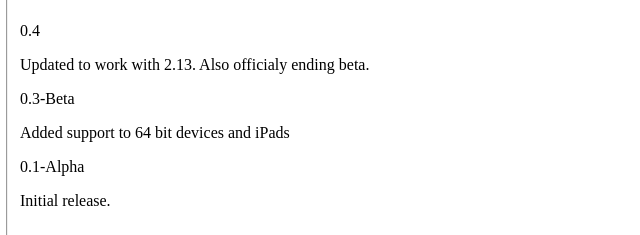
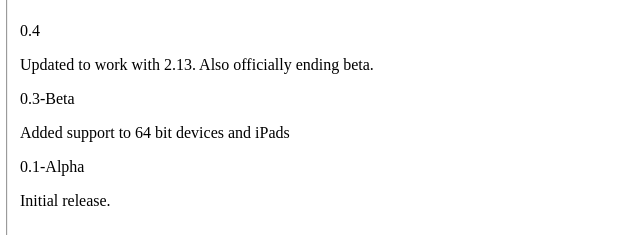
Before and after one commit to CydiaRepoArchiver/old-website, a plain HTML site: page depic/musicfix/index.html in a window 1280 px wide. Shown: the part 510-745 px from the top of the page, 4-644 px from the left. Drawn offline with Linux system fonts and the light colour scheme; a script that the page names is missing.

```diff
--- a/depic/musicfix/index.html
+++ b/depic/musicfix/index.html
@@ -61,7 +61,7 @@ if (navigator.userAgent.search(/Cydia/) != -1)
                     <div>
                         <p>0.4</p>
                         <label>
-                            <p>Updated to work with 2.13. Also officialy ending beta.</p>
+                            <p>Updated to work with 2.13. Also officially ending beta.</p>
                         </label>
                     </div>
                     <div>
```
Also changed, not shown: 1 other file.
